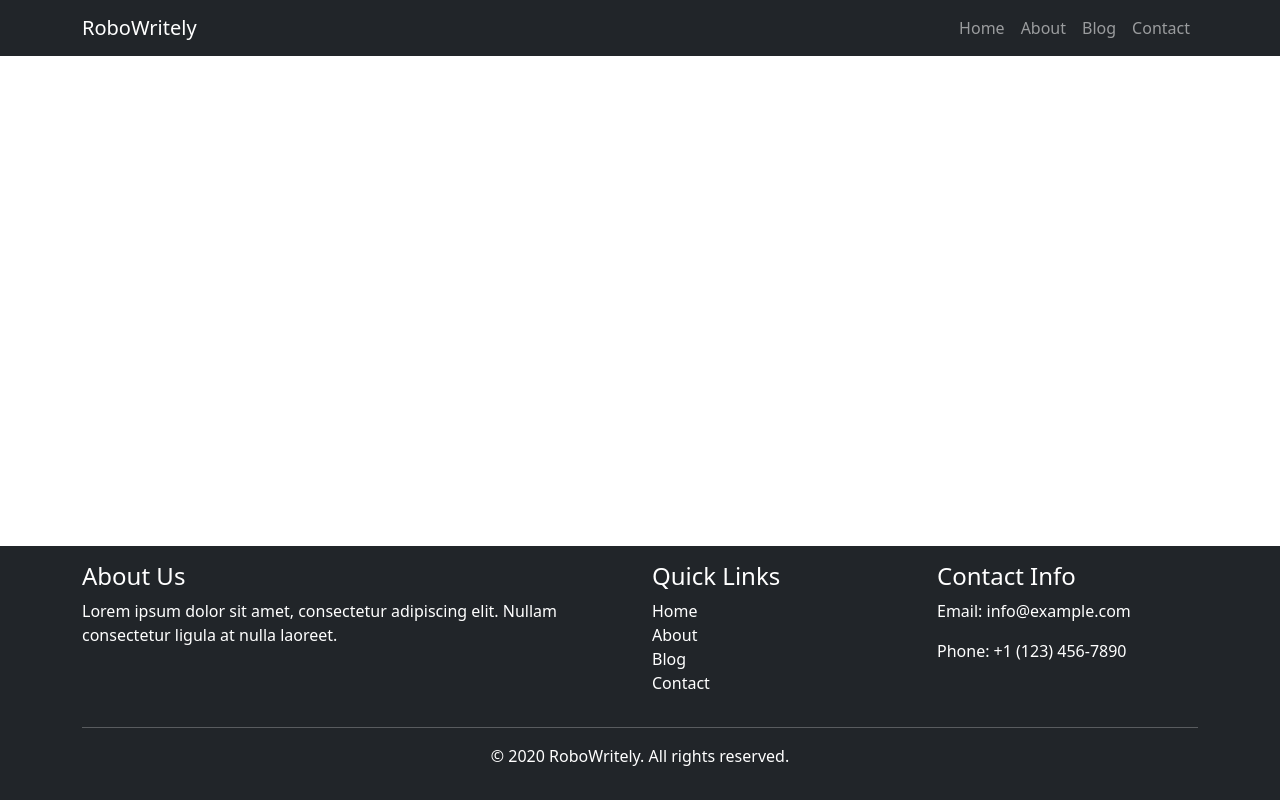
After one commit to officialvikramsuthar/RoboWritely, a Django app: template Robowritely/templates/base.html in a window 1280 px wide. The commit adds this page. Run offline with Django 4.2, Linux system fonts and the light colour scheme; the template is opened without the code that fills it: most values are stand-ins (such as "Sample title", 1, 10 or a date in 2020).

Commit message:
Added changes for the base html

```diff
--- /dev/null
+++ b/Robowritely/templates/base.html
@@ -0,0 +1,43 @@
+<!DOCTYPE html>
+<html lang="en">
+<head>
+    <meta charset="UTF-8">
+    <meta name="viewport" content="width=device-width, initial-scale=1.0">
+    <title>{% block title %}Blog{% endblock %}</title>
+    <link rel="stylesheet" href="https://cdn.jsdelivr.net/npm/bootstrap@5.3.0/dist/css/bootstrap.min.css">
+    <style>
+        /* Custom CSS for sticky footer layout */
+        body {
+            display: flex;
+            flex-direction: column;
+            min-height: 100vh;
+            margin: 0;
+            padding: 0;
+        }
+        .container {
+            flex: 1;
+        }
+        footer {
+            background-color: #343a40; /* Customize color */
+            color: #ffffff; /* Customize text color */
+        }
+        a{
+        text-decoration:none;
+        }
+    </style>
+</head>
+<body>
+    <header>
+        {% include 'header.html' %}
+    </header>
+
+    <div class="container mt-4">
+        {% block content %}
+        {% endblock %}
+    </div>
+
+    {% include 'footer.html' %}
+
+    <script src="https://cdn.jsdelivr.net/npm/bootstrap@5.3.0/dist/js/bootstrap.bundle.min.js"></script>
+</body>
+</html>
--- /dev/null
+++ b/Robowritely/templates/footer.html
@@ -0,0 +1,26 @@
+<footer class="bg-dark text-white p-3 mt-4">
+    <div class="container">
+        <div class="row">
+            <div class="col-md-6">
+                <h4>About Us</h4>
+                <p>Lorem ipsum dolor sit amet, consectetur adipiscing elit. Nullam consectetur ligula at nulla laoreet.</p>
+            </div>
+            <div class="col-md-3">
+                <h4>Quick Links</h4>
+                <ul class="list-unstyled">
+                    <li><a class="text-white" href="#">Home</a></li>
+                    <li><a class="text-white"  href="#">About</a></li>
+                    <li><a class="text-white"  href="#">Blog</a></li>
+                    <li><a class="text-white"  href="#">Contact</a></li>
+                </ul>
+            </div>
+            <div class="col-md-3">
+                <h4>Contact Info</h4>
+                <p>Email: info@example.com</p>
+                <p>Phone: +1 (123) 456-7890</p>
+            </div>
+        </div>
+        <hr class="bg-white">
+        <p class="text-center">&copy; {{ year }} RoboWritely. All rights reserved.</p>
+    </div>
+</footer>
--- /dev/null
+++ b/Robowritely/templates/header.html
@@ -0,0 +1,26 @@
+<nav class="navbar navbar-expand-lg navbar-dark bg-dark">
+    <div class="container">
+        <a class="navbar-brand" href="#">
+            RoboWritely
+        </a>
+        <button class="navbar-toggler" type="button" data-bs-toggle="collapse" data-bs-target="#navbarNav" aria-controls="navbarNav" aria-expanded="false" aria-label="Toggle navigation">
+            <span class="navbar-toggler-icon"></span>
+        </button>
+        <div class="collapse navbar-collapse" id="navbarNav">
+            <ul class="navbar-nav ms-auto">
+                <li class="nav-item">
+                    <a class="nav-link" href="#">Home</a>
+                </li>
+                <li class="nav-item">
+                    <a class="nav-link" href="#">About</a>
+                </li>
+                <li class="nav-item">
+                    <a class="nav-link" href="#">Blog</a>
+                </li>
+                <li class="nav-item">
+                    <a class="nav-link" href="#">Contact</a>
+                </li>
+            </ul>
+        </div>
+    </div>
+</nav>
```
Also changed, not shown: Robowritely/ContentCreation/utils.py (deleted, +0 -45 lines), Robowritely/templates/ContentCreation/blogpost.html (+10 -10 lines).
